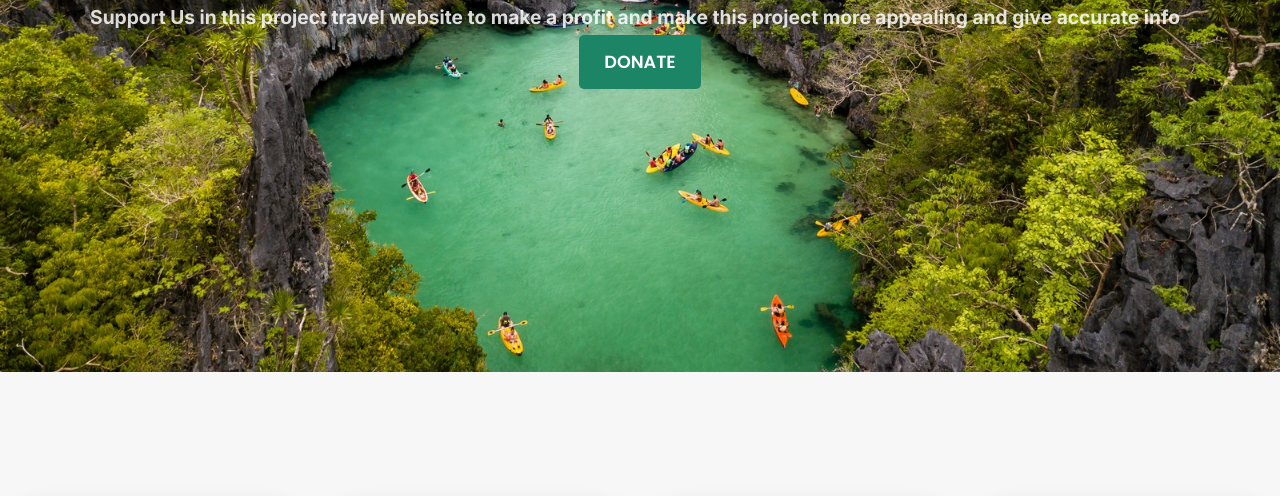
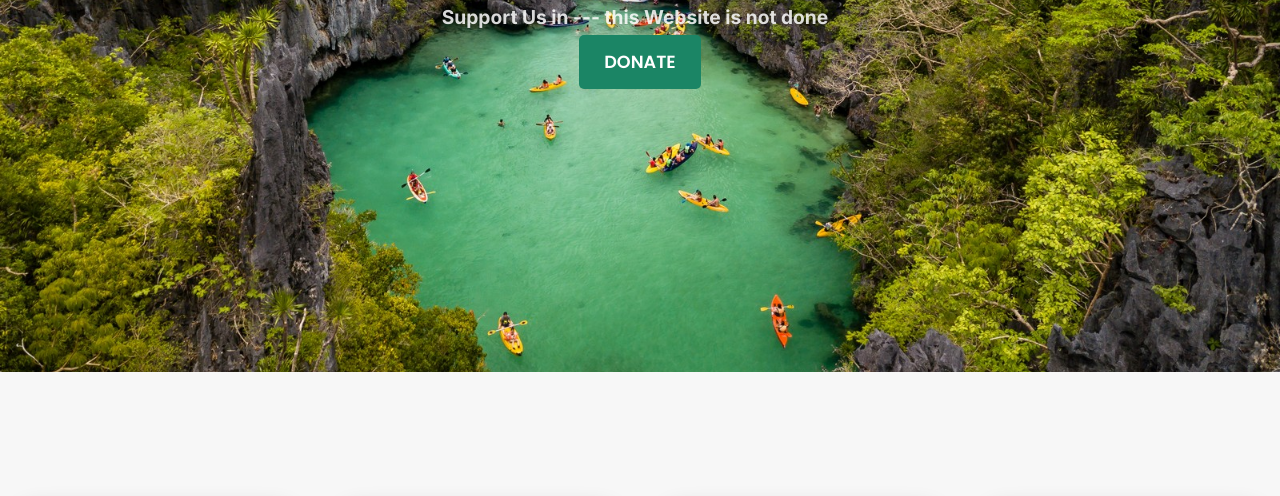
Before and after one commit to Rafael1604/palawan, a plain HTML site: page support.html in a window 1280 px wide. Shown: the part 428-924 px from the top of the page. Drawn offline with Linux system fonts and the light colour scheme; grey boxes are pictures that could not be loaded; a web font is replaced by a local one.

Commit message:
Update support.html

```diff
--- a/support.html
+++ b/support.html
@@ -24,7 +24,7 @@
         </nav>
         <div class="hero">
             <h1> SUPPORT US</h1>
-            <p>Support Us in this project travel website to make a profit and make this project more appealing and give accurate info </p>
+            <p>Support Us in --- this Website is not done</p>
             <a href="#explore">DONATE</a>
         </div>
     </header>
```
